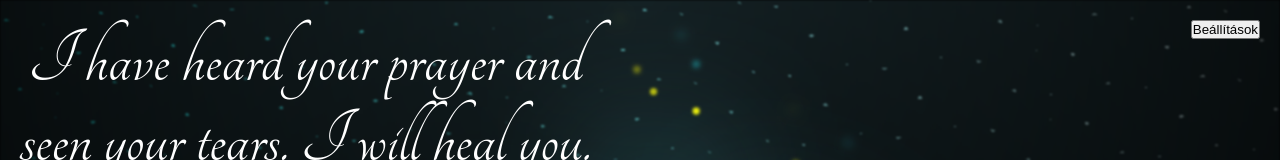
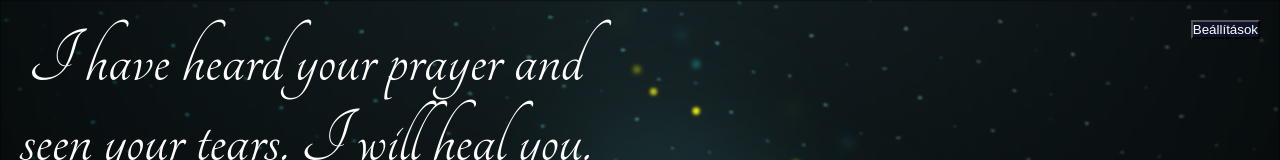
Before and after one commit to Tuzzy007/virag.github.io, a plain HTML site: page index.html in a window 1280 px wide. Shown: the top 160 px of the page. Drawn offline with Linux system fonts and the light colour scheme.

Commit message:
Update style.css

```diff
--- a/style.css
+++ b/style.css
@@ -1012,3 +1012,8 @@ body {
 .settings-content.open {
     display: block;
 }
+
+.toggle-button{
+    background-color: #0d1429;
+    color: white;
+}
```
